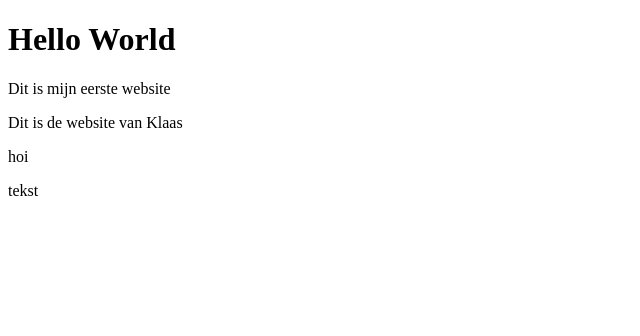
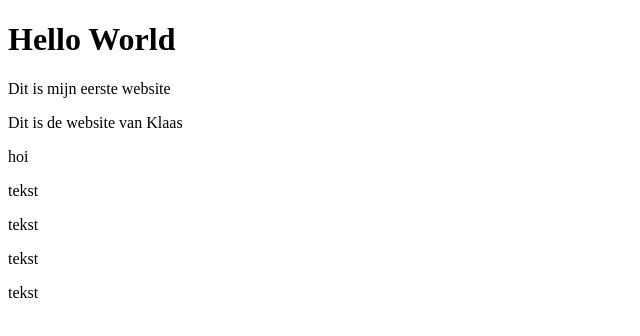
Before and after one commit to klaaspollet/test, a plain HTML site: page index.html in a window 1280 px wide. Shown: the whole page, without its empty margins (0-640 px from the left). Drawn offline with Linux system fonts and the light colour scheme.

Commit message:
wijzeging

```diff
--- a/index.html
+++ b/index.html
@@ -13,6 +13,9 @@
     <p>Dit is de website van Klaas</p>
     <p>hoi</p>
     <p>tekst</p>
+    <p>tekst</p>
+    <p>tekst</p>
+    <p>tekst</p>
 
 
 </body>
```
